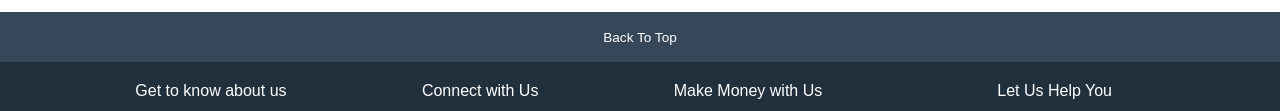
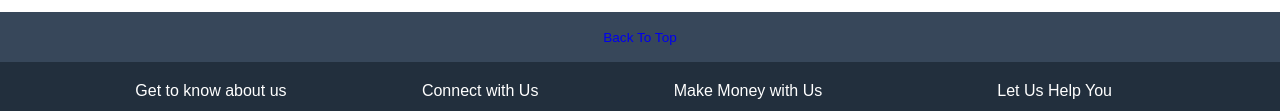
Before and after one commit to Adarsh15Sahu/project, a plain HTML site: page index.html in a window 1280 px wide. Shown: the part 1353-1464 px from the top of the page. Drawn offline with Linux system fonts and the light colour scheme.

Commit message:
Update index.html

```diff
--- a/index.html
+++ b/index.html
@@ -130,7 +130,7 @@
 
     <footer>
         <div class="foot-pan1">
-            Back To Top
+            <a href="#" style="text-decoration: none;">Back To Top</a>
         </div>
         <div class="foot-pan2">
 
```
